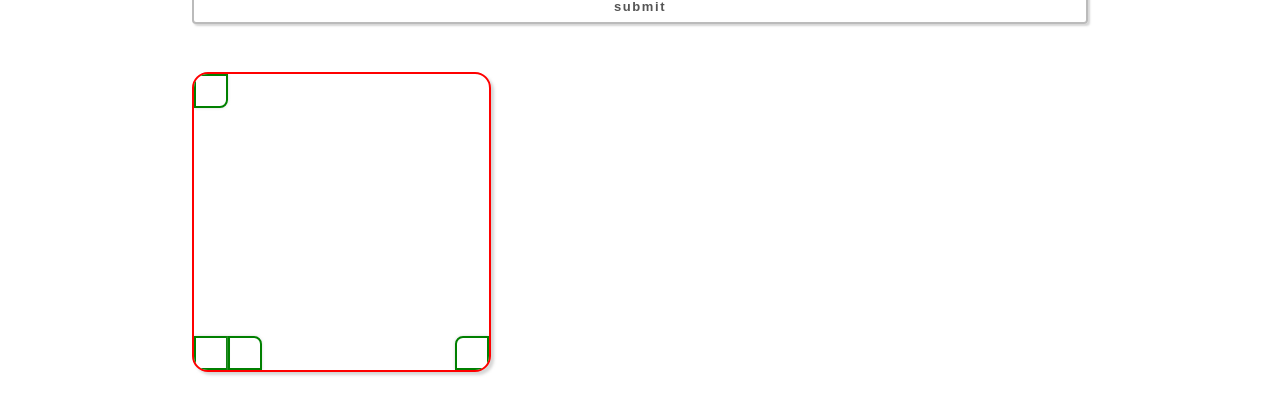
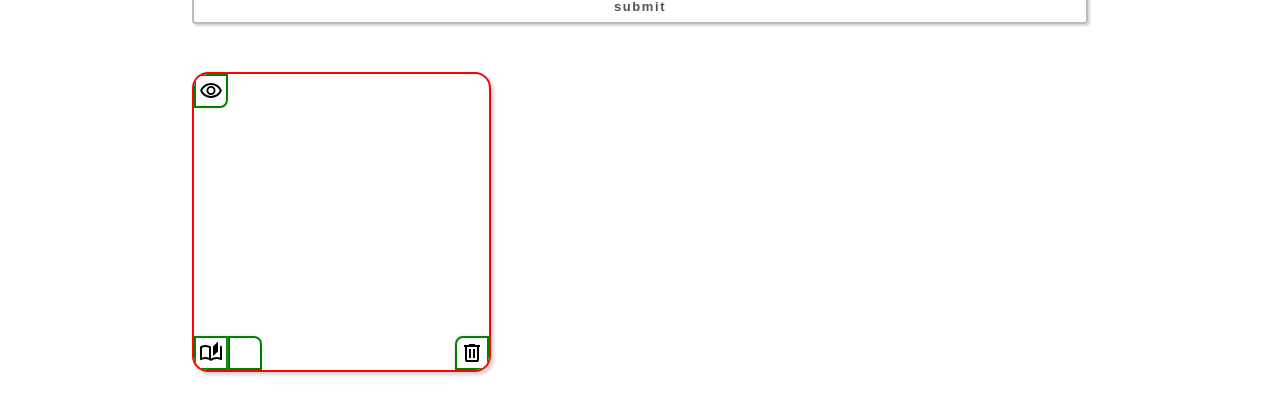
Before and after one commit to SupraSensum/TOP-project-library, a plain HTML site: page index.html in a window 1280 px wide. Shown: the part 234-654 px from the top of the page. Drawn offline with Linux system fonts and the light colour scheme.

Commit message:
Add icons

```diff
--- a/index.html
+++ b/index.html
@@ -37,12 +37,16 @@
 
       <section class="book-list">
          <div class="book">
-            <button type="button" class="border-item read-status"></button>
+            <button type="button" class="border-item read-status">
+               <img src="./assets/read.svg" alt="read status icon">
+            </button>
             <div class="border-item num-pages-icon">
-
+               <img src="./assets/pages.svg" alt="pages icon">
             </div>
             <div class="border-item num-pages"></div>
-            <button type="button" class="border-item delete-book"></button>
+            <button type="button" class="border-item delete-book">
+               <img src="./assets/delete.svg" alt="delete icon">
+            </button>
          </div>
       </section>
    </main>
--- a/styles/index.css
+++ b/styles/index.css
@@ -125,6 +125,9 @@ main .book-list {
    display: block;
    position: absolute;
    box-shadow: 0 0 3px var(--shadow-color);
+   display: flex;
+   align-items: center;
+   justify-content: center;
 }
 
 .book-list .read-status {
@@ -149,8 +152,6 @@ main .book-list {
    right: 0;
    border-radius: var(--border-item-radius) 0 0 0;
 }
-
-
 
 
 
```
Also changed, not shown: assets/delete.svg (added), assets/pages.svg (added), assets/read.svg (added).
